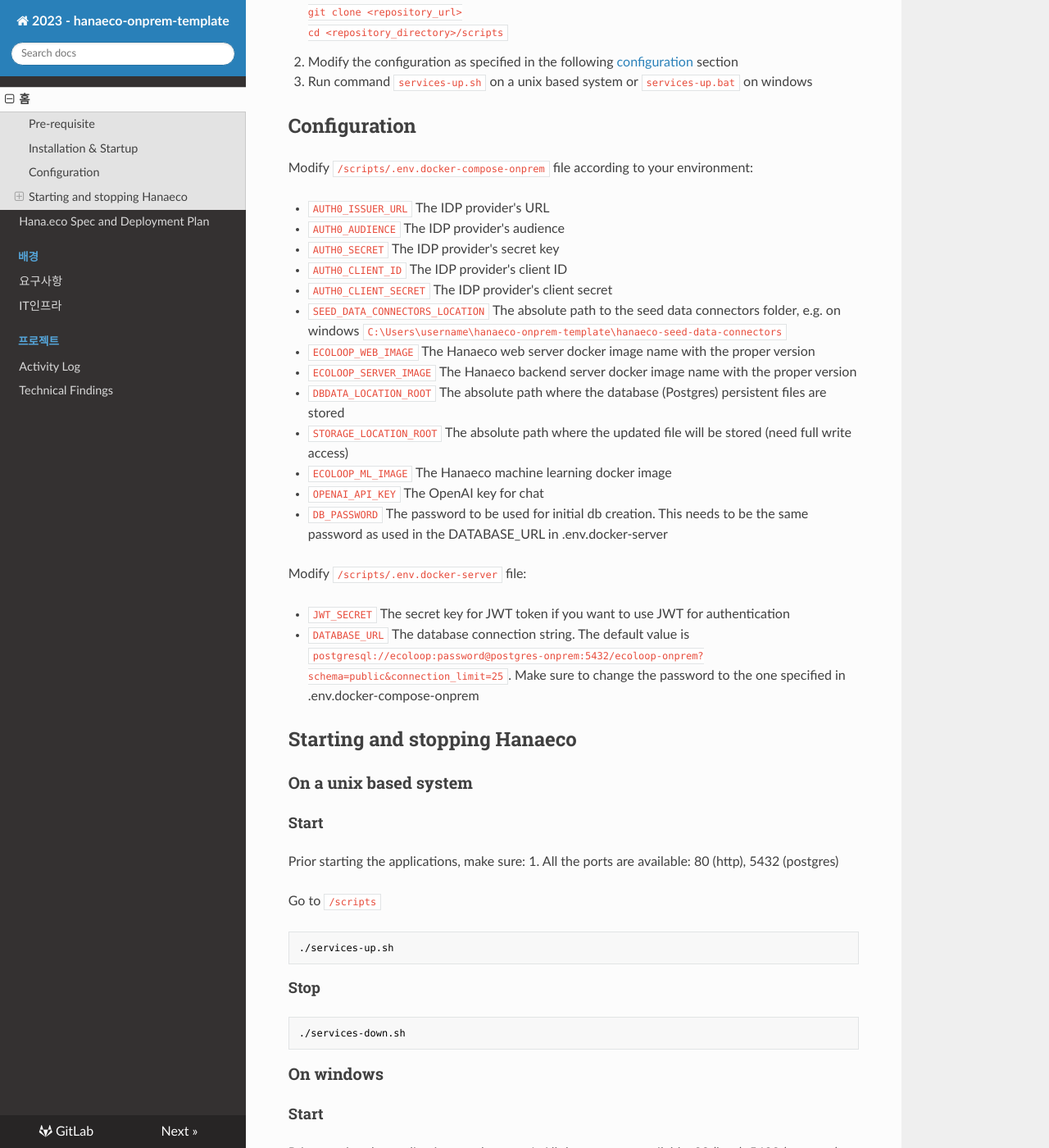
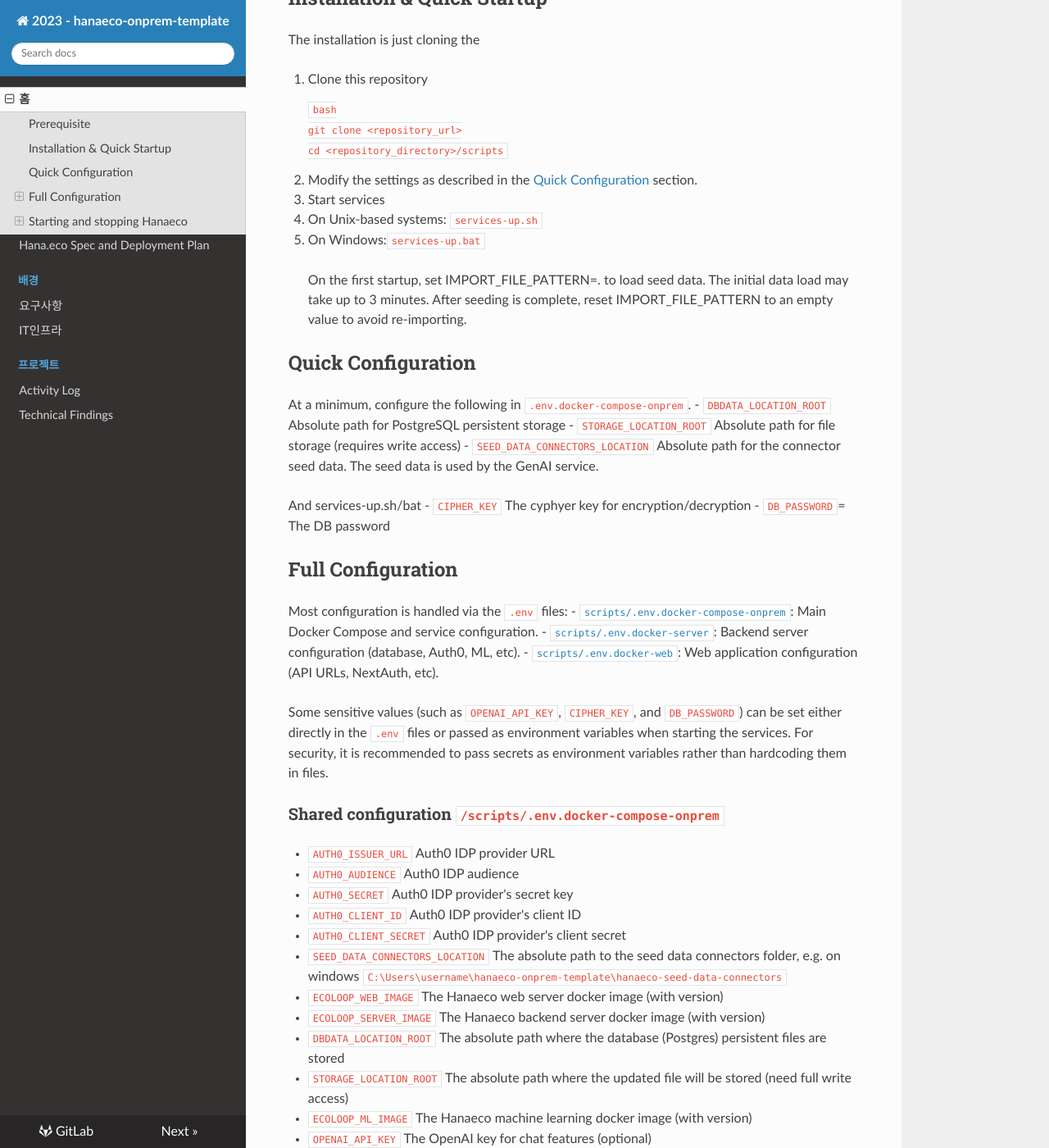
Before and after one commit to hanaloop/hanaeco-onprem-template, an MkDocs documentation site: the page built from documentation/docs/index.md, in a window 1280 px wide and 1400 px high, scrolled down 554 px. Shown: the whole window at 82% size. Built offline with MkDocs 1.6.1, drawn with Linux system fonts in a browser that asks for light colours; nearby versions of some CDN libraries; some of the changed text lies outside the part shown.

Commit message:
Minor doc improvements

````diff
--- a/documentation/docs/index.md
+++ b/documentation/docs/index.md
@@ -1,57 +1,89 @@
-# Deploying hanaeco
+# Deploying Hanaeco
 
-## Pre-requisite
+## Prerequisite
 
 The following are software required for deploying the system:
 
 - `git`
-- a text editor
 - `docker`
+- A text editor
 
-In addition, when using cloud-based IDP such as Auth0 relevant account and keys are required.
-And to use chatbot, an OpenAI API key is needed.
+Additionally:
 
-## Installation & Startup
+- If using a cloud-based Identity Provider (IDP) such as Auth0, you will need a valid account and API keys.
+- To enable the chatbot feature, an OpenAI API key is required. By default, the chatbot is disabled (HL_DISABLE_GENAI=true).
 
-1. Clone this repo
+## Installation & Quick Startup
+
+The installation is just cloning the
+
+1. Clone this repository
 
     ```bash
     git clone <repository_url>
     cd <repository_directory>/scripts
     ```
 
-2. Modify the configuration as specified in the following [configuration](#configuration) section
-3. Run command `services-up.sh` on a unix based system or `services-up.bat` on windows
+2. Modify the settings as described in the [Quick Configuration](#quick_config) section.
+3. Start services
+  - On Unix-based systems: `services-up.sh`
+  - On Windows:`services-up.bat`
 
+> On the first startup, set IMPORT_FILE_PATTERN=. to load seed data.
+The initial data load may take up to 3 minutes.
+> After seeding is complete, reset IMPORT_FILE_PATTERN to an empty value to avoid re-importing.
 
-## Configuration
+## Quick Configuration
 
-Modify `/scripts/.env.docker-compose-onprem` file according to your environment:
+At a minimum, configure the following in `.env.docker-compose-onprem`.
+- `DBDATA_LOCATION_ROOT`  Absolute path for PostgreSQL persistent storage
+- `STORAGE_LOCATION_ROOT` Absolute path for file storage (requires write access)
+- `SEED_DATA_CONNECTORS_LOCATION` Absolute path for the connector seed data. The seed data is used by the GenAI service.
 
-- `AUTH0_ISSUER_URL`  The IDP provider's URL
-- `AUTH0_AUDIENCE`  The IDP provider's audience
-- `AUTH0_SECRET`  The IDP provider's secret key
-- `AUTH0_CLIENT_ID`  The IDP provider's client ID
-- `AUTH0_CLIENT_SECRET`  The IDP provider's client secret
+And services-up.sh/bat
+- `CIPHER_KEY` The cyphyer key for encryption/decryption
+- `DB_PASSWORD`= The DB password
+
+## Full Configuration
+
+Most configuration is handled via the `.env` files:
+  - [`scripts/.env.docker-compose-onprem`](../scripts/.env.docker-compose-onprem): Main Docker Compose and service configuration.
+  - [`scripts/.env.docker-server`](../scripts/.env.docker-server): Backend server configuration (database, Auth0, ML, etc).
+  - [`scripts/.env.docker-web`](../scripts/.env.docker-web): Web application configuration (API URLs, NextAuth, etc).
+
+Some sensitive values (such as `OPENAI_API_KEY`, `CIPHER_KEY`, and `DB_PASSWORD`) can be set either directly in the `.env` files or passed as environment variables when starting the services. For security, it is recommended to pass secrets as environment variables rather than hardcoding them in files.
+
+### Shared configuration `/scripts/.env.docker-compose-onprem`
+
+- `AUTH0_ISSUER_URL`  Auth0 IDP provider URL
+- `AUTH0_AUDIENCE`  Auth0 IDP audience
+- `AUTH0_SECRET`  Auth0 IDP provider's secret key
+- `AUTH0_CLIENT_ID`  Auth0 IDP provider's client ID
+- `AUTH0_CLIENT_SECRET`  Auth0 IDP provider's client secret
 - `SEED_DATA_CONNECTORS_LOCATION` The absolute path to the seed data connectors folder, e.g. on windows `C:\Users\username\hanaeco-onprem-template\hanaeco-seed-data-connectors`
-- `ECOLOOP_WEB_IMAGE` The Hanaeco web server docker image name with the proper version
-- `ECOLOOP_SERVER_IMAGE` The Hanaeco backend server docker image name with the proper version
+- `ECOLOOP_WEB_IMAGE` The Hanaeco web server docker image (with version)
+- `ECOLOOP_SERVER_IMAGE` The Hanaeco backend server docker image (with version)
 - `DBDATA_LOCATION_ROOT`  The absolute path where the database (Postgres) persistent files are stored
 - `STORAGE_LOCATION_ROOT` The absolute path where the updated file will be stored (need full write access)
-- `ECOLOOP_ML_IMAGE`  The Hanaeco machine learning docker image
-- `OPENAI_API_KEY` The OpenAI key for chat
+- `ECOLOOP_ML_IMAGE`  The Hanaeco machine learning docker image (with version)
+- `OPENAI_API_KEY` The OpenAI key for chat features (optional)
 - `DB_PASSWORD` The password to be used for initial db creation. This needs to be the same password as used in the DATABASE_URL in .env.docker-server
 
-Modify `/scripts/.env.docker-server` file:
+### Backend server configuration `/scripts/.env.docker-server`
 
 - `JWT_SECRET` The secret key for JWT token if you want to use JWT for authentication
 - `DATABASE_URL` The database connection string. The default value is `postgresql://ecoloop:password@postgres-onprem:5432/ecoloop-onprem?schema=public&connection_limit=25`. Make sure to change the password to the one specified in .env.docker-compose-onprem
+
+
 ## Starting and stopping Hanaeco
 
+Prior starting the applications, make sure all the ports are available: 80 (http), 5432 (postgres)
+
+The scripts are located in `/scripts` folder
+
 ### On a unix based system
+
 #### Start
-Prior starting the applications, make sure:
-1. All the ports are available: 80 (http), 5432 (postgres)
 
 Go to `/scripts`
 
@@ -70,8 +102,6 @@ Go to `/scripts`
 ### On windows
 
 #### Start
-Prior starting the applications, make sure:
-1. All the ports are available: 80 (http), 5432 (postgres)
 
 Go to `/scripts`
 
@@ -88,21 +118,13 @@ services-down.bat
 
 ### Deploying
 
-Once you have finished configuring the `.env` files, you can deploy the system using the provided scripts.
+#### Start / Stop scripts
 
-#### Environment Variables
+The start/stop script basically does a docker compose up and down.
 
-- Most configuration is handled via the `.env` files:
-  - [`scripts/.env.docker-compose-onprem`](../scripts/.env.docker-compose-onprem): Main Docker Compose and service configuration.
-  - [`scripts/.env.docker-server`](../scripts/.env.docker-server): Backend server configuration (database, Auth0, ML, etc).
-  - [`scripts/.env.docker-web`](../scripts/.env.docker-web): Web application configuration (API URLs, NextAuth, etc).
+The script passes environment variables, which it is recommended to be pass as environment (eg. using export).
 
-- Some sensitive values (such as `OPENAI_API_KEY`, `CIPHER_KEY`, and `DB_PASSWORD`) can be set either directly in the `.env` files or passed as environment variables when starting the services. For security, it is recommended to pass secrets as environment variables rather than hardcoding them in files.
-
-#### Starting the Services
-
-On Unix-based systems, from the `/scripts` directory:
-
+On unix-based, the script looks like:
 ```sh
 OPENAI_API_KEY=<OPENAI_KEY> CIPHER_KEY=<CIPHER_KEY> DB_PASSWORD=<DBPWD> docker-compose --env-file .env.docker-compose-onprem -f docker-compose-withenvoy.yml up
 ```
@@ -118,31 +140,20 @@ Alternatively, you can use the provided scripts:
 - `services-up.sh` (Unix)
 - `services-up.bat` (Windows)
 
-#### Verifying Deployment
+
+#### Verifying Services
 
 To verify that the services are running correctly, from the same local computer:
 
 ```sh
 # Verify backend server is up
-curl localhost/bapi/info
+curl http://localhost/bapi/info
 
 # Verify web frontend is up
-curl localhost/api/info
+curl http://localhost/api/info
 ```
 
 If you receive valid responses, the deployment was successful.
-
-#### Stopping the Services
-
-On Unix:
-```sh
-./services-down.sh
-```
-
-On Windows:
-```bat
-services-down.bat
-```
 
 #### Notes
 
````
Also changed, not shown: 5 other files.
